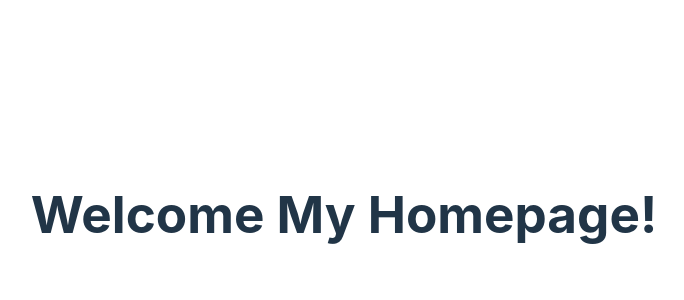
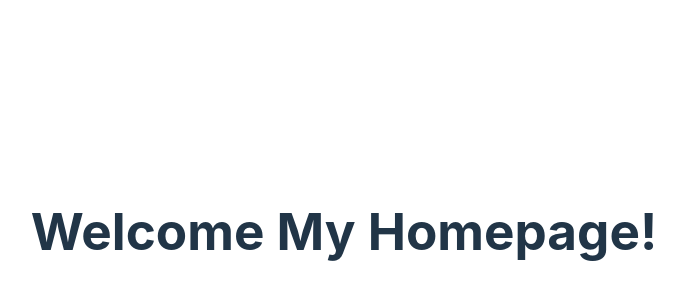
Before and after one commit to kkeeth/sample-homepage, a React (Vite) app: page / in a window 1280 px wide. Shown: the part 186-486 px from the top of the page, without its empty margins (296-980 px from the left). Built offline with nearby package versions, Linux system fonts and the light colour scheme.

Commit message:
chore: add reset css

```diff
--- a/index.html
+++ b/index.html
@@ -5,6 +5,7 @@
     <link rel="apple-touch-icon" href="/favicon.png" />
     <link rel="icon" href="/favicon.png" />
     <meta name="viewport" content="width=device-width, initial-scale=1.0" />
+    <link rel="stylesheet" href="/src/assets/reset.css" />
     <title>Sample My Homepage</title>
   </head>
   <body>
--- /dev/null
+++ b/src/assets/reset.css
@@ -0,0 +1,94 @@
+/**
+ * A modern alternative to CSS resets
+ * https://piccalil.li/blog/a-modern-css-reset/
+ */
+
+/* Box sizing rules */
+*,
+*::before,
+*::after {
+  box-sizing: border-box;
+}
+
+/* Prevent font size inflation */
+html {
+  -moz-text-size-adjust: none;
+  -webkit-text-size-adjust: none;
+  text-size-adjust: none;
+}
+
+/* Remove default margin in favour of better control in authored CSS */
+body,
+h1,
+h2,
+h3,
+h4,
+p,
+figure,
+blockquote,
+dl,
+dd {
+  margin-block-end: 0;
+}
+
+/* Remove list styles on ul, ol elements with a list role, which suggests default styling will be removed */
+ul[role="list"],
+ol[role="list"] {
+  list-style: none;
+}
+
+/* Set core body defaults */
+body {
+  min-height: 100vh;
+  line-height: 1.5;
+}
+
+/* Set shorter line heights on headings and interactive elements */
+h1,
+h2,
+h3,
+h4,
+button,
+input,
+label {
+  line-height: 1.1;
+}
+
+/* Balance text wrapping on headings */
+h1,
+h2,
+h3,
+h4 {
+  text-wrap: balance;
+}
+
+/* A elements that don't have a class get default styles */
+a:not([class]) {
+  text-decoration-skip-ink: auto;
+  color: currentColor;
+}
+
+/* Make images easier to work with */
+img,
+picture {
+  max-width: 100%;
+  display: block;
+}
+
+/* Inherit fonts for inputs and buttons */
+input,
+button,
+textarea,
+select {
+  font: inherit;
+}
+
+/* Make sure textareas without a rows attribute are not tiny */
+textarea:not([rows]) {
+  min-height: 10em;
+}
+
+/* Anything that has been anchored to should have extra scroll margin */
+:target {
+  scroll-margin-block: 5ex;
+}
```
